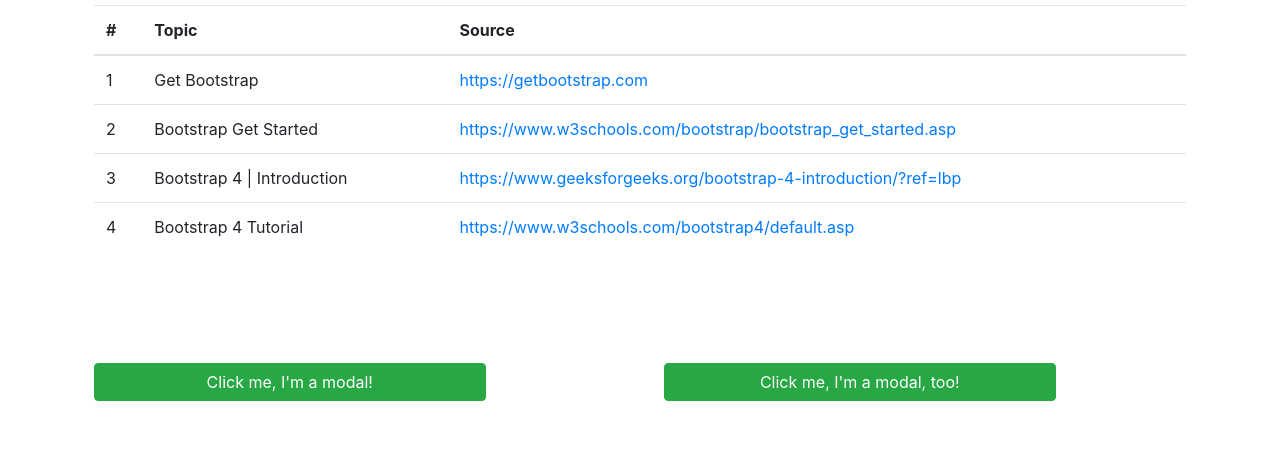
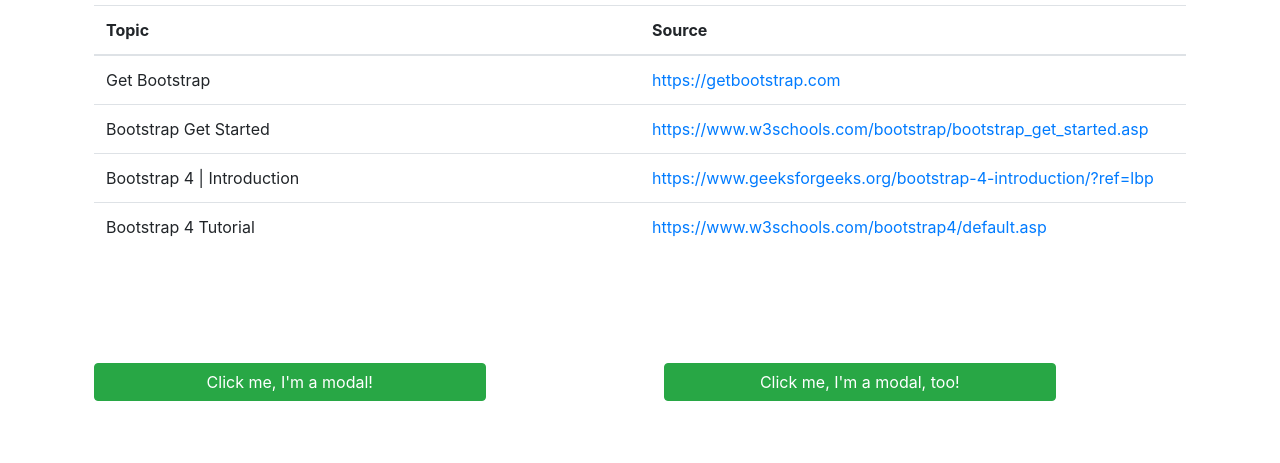
Before and after one commit to bgaskins/coding_proj_week_nine, a website: page index.html in a window 1280 px wide. Shown: the part 337-800 px from the top of the page. Drawn offline with nearby package versions, Linux system fonts and the light colour scheme.

Commit message:
comment/grid updates

```diff
--- a/index.html
+++ b/index.html
@@ -1,3 +1,12 @@
+<!--
+Create a new website using HTML and Bootstrap. The website must include the following:
+-- At least 2 pages.
+-- A Bootstrap navbar, table, and form.
+-- Bootstrap grid used throughout to format elements
+-- Elements should stack vertically when the window is small
+-->
+
+
 <!DOCTYPE html>
 <html lang="en">
 <head>
@@ -17,6 +26,13 @@
             background-color: #f8f9fa;
             text-align: center;
             padding: 20px 0;
+        }
+        table {
+            table-layout: fixed;
+            border-spacing: 0;
+        }
+        td {
+            word-wrap: break-word;
         }
     </style>
 <body>
@@ -99,7 +115,6 @@
         <thead>
             <!-- Headers-->
             <tr>
-                <th>#</th>
                 <th>Topic</th>
                 <th>Source</th>
             </tr>
@@ -107,22 +122,18 @@
         <tbody>
             <!-- Rows of numbered resource names and links-->
             <tr>
-                <td>1</td>
                 <td>Get Bootstrap</td>
                 <td><a href="https://getbootstrap.com/">https://getbootstrap.com</a></td>
             </tr>
             <tr>
-                <td>2</td>
                 <td>Bootstrap Get Started</td>
                 <td><a href="https://www.w3schools.com/bootstrap/bootstrap_get_started.asp">https://www.w3schools.com/bootstrap/bootstrap_get_started.asp</a></td>
             </tr>
             <tr>
-                <td>3</td>
                 <td>Bootstrap 4 | Introduction</td>
                 <td><a href="https://www.geeksforgeeks.org/bootstrap-4-introduction/?ref=lbp">https://www.geeksforgeeks.org/bootstrap-4-introduction/?ref=lbp</a></td>
             </tr>
             <tr>
-                <td>4</td>
                 <td>Bootstrap 4 Tutorial</td>
                 <td><a href="https://www.w3schools.com/bootstrap4/default.asp">https://www.w3schools.com/bootstrap4/default.asp</a></td>
             </tr>
@@ -133,13 +144,13 @@
 <!--Buttons for modals within columns. Margins, -->
 <div class="container">
     <div class="row">
-        <div class="col mt-4 mb-4 p-4">
+        <div class="col-12 col-md-6 mt-4 mb-4 p-4 text-center">
             <!-- Button for left modal. Color is the success alert green -->
             <button type="button" class="btn btn-success btn-block w-75" data-toggle="modal" data-target="#myModalLeft">
                 Click me, I'm a modal!
             </button>
         </div>
-        <div class="col mt-4 mb-4 p-4">
+        <div class="col-12 col-md-6 mt-4 mb-4 p-4 text-center">
             <!-- Button for right modal. Color is the success alert green -->
             <button type="button" class="btn btn-success btn-block w-75" data-toggle="modal" data-target="#myModalRight">
                 Click me, I'm a modal, too!
```
